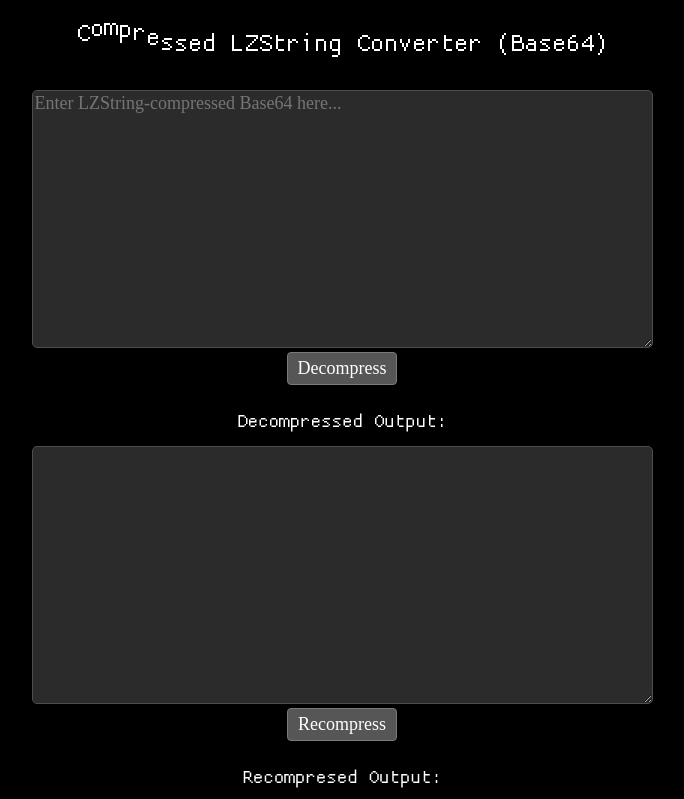
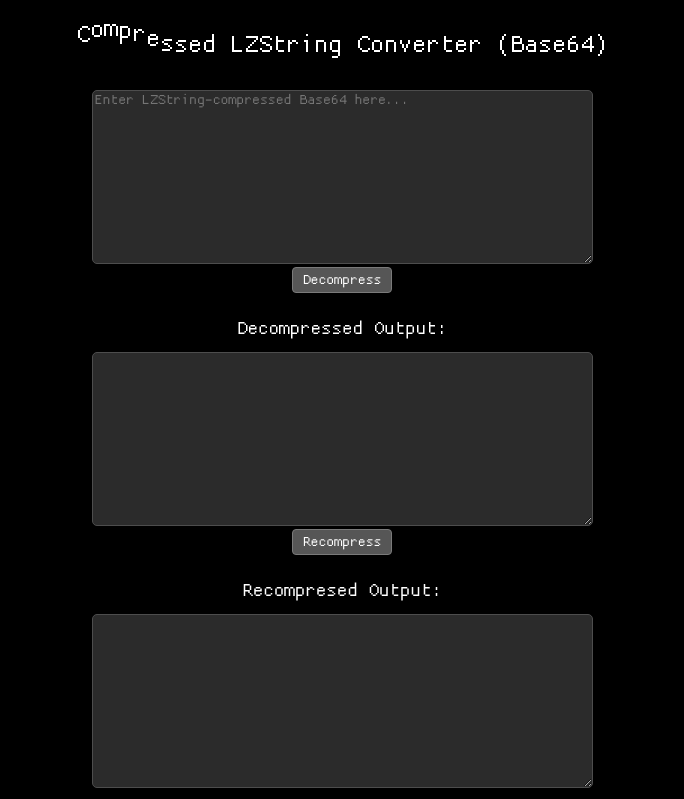
Before and after one commit to Itotallyhavememes/LZStr-Converter, a website: page index.html in a window 1280 px wide. Shown: the top 799 px of the page, without its empty margins (298-982 px from the left). Drawn offline with Linux system fonts and the light colour scheme.

Commit message:
Text now uses ProggyClean properly

```diff
--- a/Style.css
+++ b/Style.css
@@ -1,6 +1,10 @@
 @font-face {
-    font-family: 'ProggyClean';
-    src: url('fonts/ProggyClean.ttf') format('truetype');
+    font-family: 'ProggyCleanTT';
+    src: url('fonts/ProggyCleanTT.woff2') format('woff2'),
+    url('fonts/ProggyCleanTT.woff') format('woff'), url('fonts/ProggyClean.ttf') format('truetype');
+    font-weight: normal;
+    font-style: normal;
+    font-display: swap;
 }
 
 body {
@@ -8,7 +12,7 @@ body {
 }
 
 :root {
-    font-family: ProggyClean, serif;
+    font-family: ProggyCleanTT, serif;
     color: white;
     text-align: center;
 }
--- a/index.html
+++ b/index.html
@@ -6,6 +6,7 @@
     <script src="js/LZString.js"></script>
     <script src="js/anime.iife.js"></script>
     <script type="module" src="js/index.js"></script>
+    <link rel="preload" href="fonts/ProggyCleanTT.woff2" as="font" type="font/woff2" crossorigin>
 
     <script>
         const {animate, text, stagger, utils, createScope} = anime;
```
Also changed, not shown: fonts/ProggyCleanTT.woff (added), fonts/ProggyCleanTT.woff2 (added).
